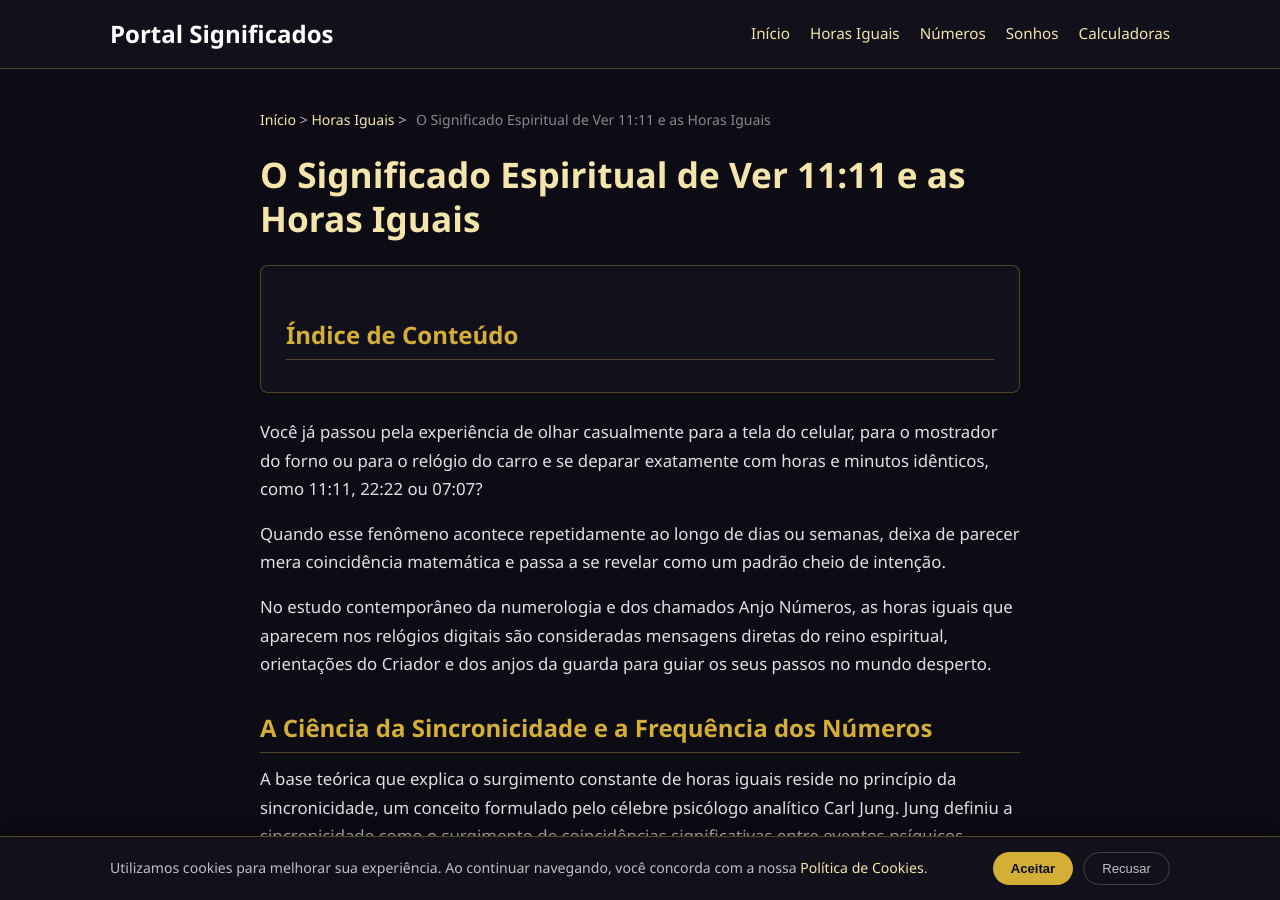
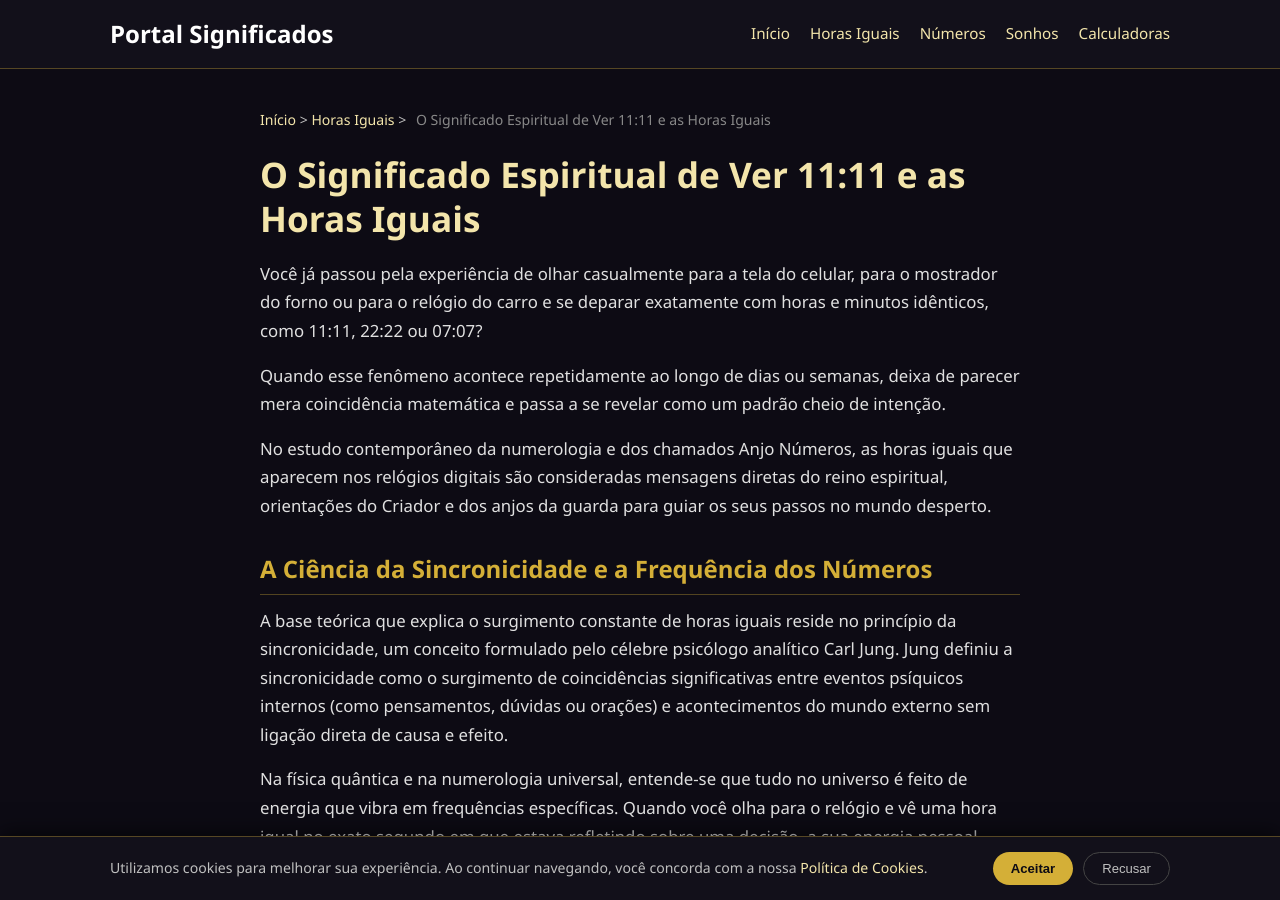
Before and after one commit to dreams-num/portal-significados, a Jekyll site: the page built from horas-iguais/11-11/index.html, in a window 1280 px wide and 900 px high. Built offline with Jekyll 4.4.1, drawn with Linux system fonts in a browser that asks for light colours.

Commit message:
Remove table of contents from post layout
Removed the table of contents section from the post layout.

```diff
--- a/_layouts/post.html
+++ b/_layouts/post.html
@@ -14,13 +14,6 @@ layout: default
     <article class="post-content">
         <h1>{{ page.title }}</h1>
 
-        {% if page.toc %}
-        <nav class="table-of-contents">
-            <h2>Índice de Conteúdo</h2>
-            <!-- O script de TOC montará os links aqui -->
-        </nav>
-        {% endif %}
-
-        {{ content }}
+            {{ content }}
     </article>
 </main>
```
